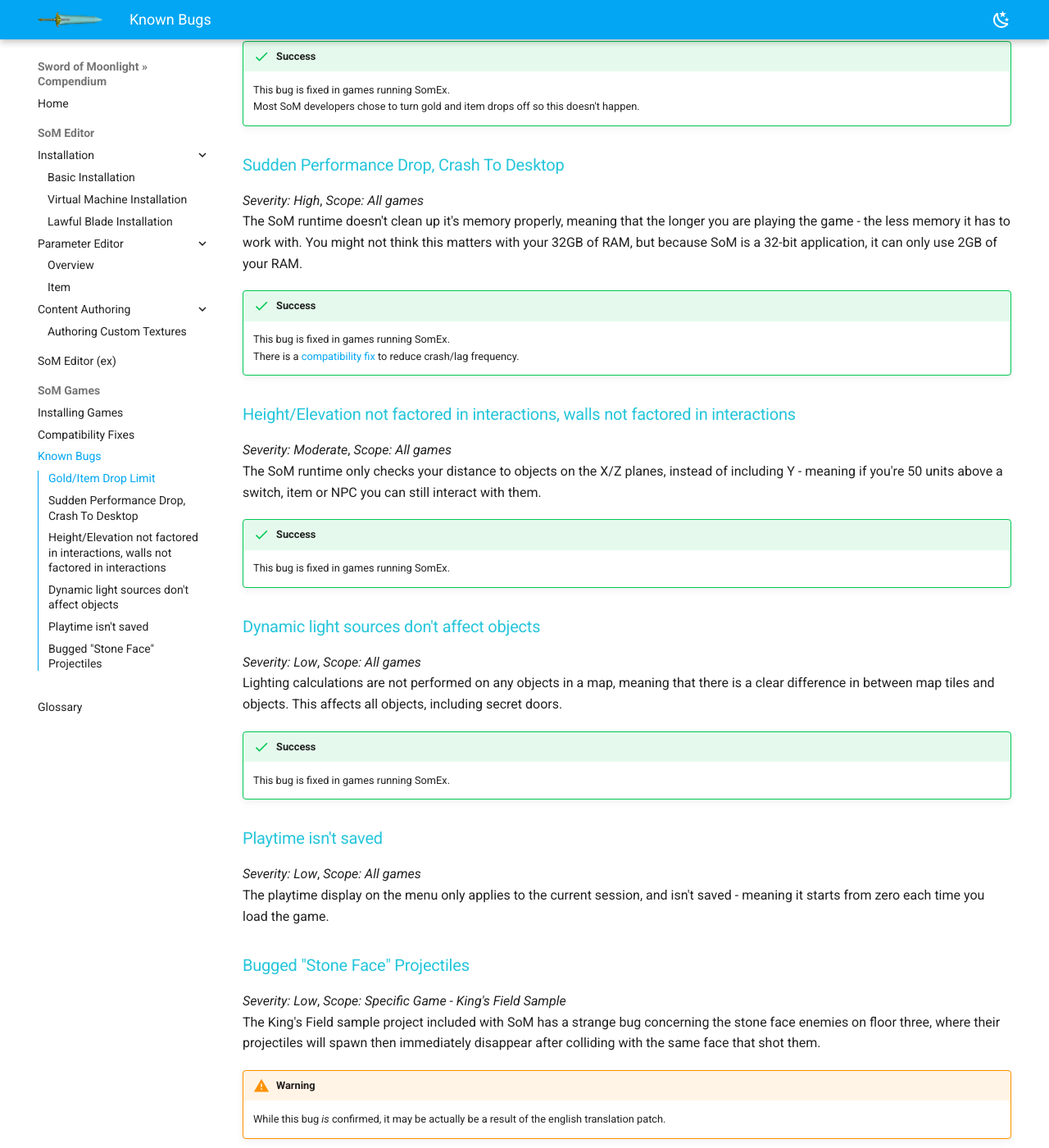
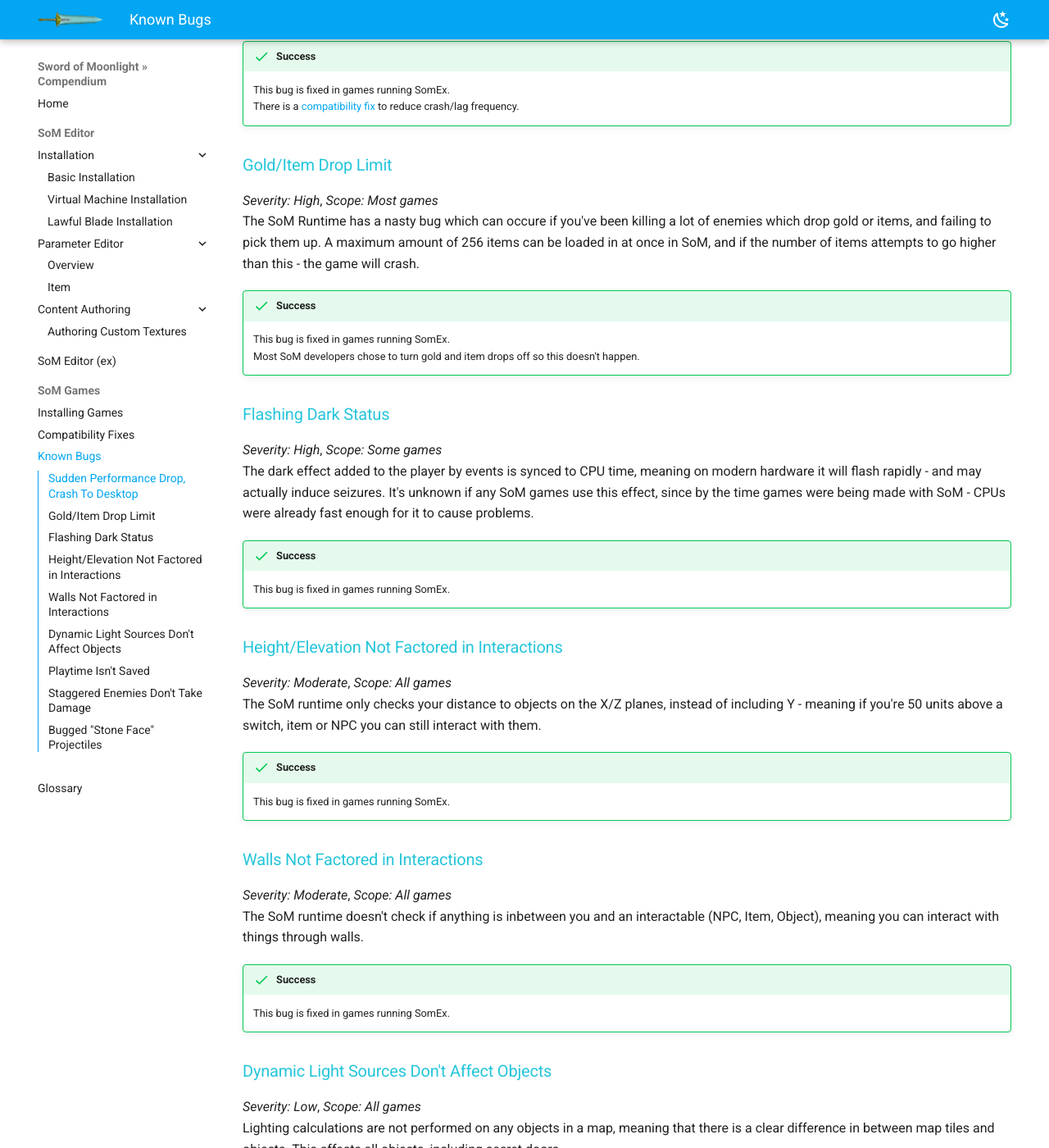
Before and after one commit to Sword-of-Moonlight/docs-of-moonlight, an MkDocs documentation site: the page built from source/docs/game/bugs-games.md, in a window 1280 px wide and 1400 px high, scrolled down 356 px. Shown: the whole window at 82% size. Built offline with MkDocs 1.6.1 and Material for MkDocs 9.7.7, drawn with Linux system fonts in a browser that asks for light colours; some of the changed text lies outside the part shown.

Commit message:
Update bugs-games.md

```diff
--- a/source/docs/game/bugs-games.md
+++ b/source/docs/game/bugs-games.md
@@ -1,4 +1,12 @@
 This is a list of SoM bugs present in every game, and some known bugs worth mentioning which are only present in specific games.
+
+### Sudden Performance Drop, Crash To Desktop
+_Severity: High_, _Scope: All games_<br/>
+The SoM runtime doesn't clean up it's memory properly, meaning that the longer you are playing the game - the less memory it has to work with. You might not think this matters with your 32GB of RAM, but because SoM is a 32-bit application, it can only use 2GB of your RAM.
+
+!!! success
+    This bug is fixed in games running SomEx.<br/>
+    There is a [compatibility fix](comp-games.md/#problem-the-game-is-running-like-shitcrashed-after-a-long-session) to reduce crash/lag frequency.
 
 ### Gold/Item Drop Limit
 _Severity: High_, _Scope: Most games_<br/>
@@ -8,35 +16,45 @@ The SoM Runtime has a nasty bug which can occure if you've been killing a lot of
     This bug is fixed in games running SomEx.<br/>
     Most SoM developers chose to turn gold and item drops off so this doesn't happen.
 
-### Sudden Performance Drop, Crash To Desktop
-_Severity: High_, _Scope: All games_<br/>
-The SoM runtime doesn't clean up it's memory properly, meaning that the longer you are playing the game - the less memory it has to work with. You might not think this matters with your 32GB of RAM, but because SoM is a 32-bit application, it can only use 2GB of your RAM.
+### Flashing Dark Status
+_Severity: High_, _Scope: Some games_<br/>
+The dark effect added to the player by events is synced to CPU time, meaning on modern hardware it will flash rapidly - and may actually induce seizures. It's unknown if any SoM games use this effect, since by the time games were being made with SoM - CPUs were already fast enough for it to cause problems.
 
 !!! success
     This bug is fixed in games running SomEx.<br/>
-    There is a [compatibility fix](comp-games.md/#problem-the-game-is-running-like-shitcrashed-after-a-long-session) to reduce crash/lag frequency.
 
-### Height/Elevation not factored in interactions, walls not factored in interactions
+### Height/Elevation Not Factored in Interactions
 _Severity: Moderate_, _Scope: All games_<br/>
 The SoM runtime only checks your distance to objects on the X/Z planes, instead of including Y - meaning if you're 50 units above a switch, item or NPC you can still interact with them.
 
 !!! success
     This bug is fixed in games running SomEx.
 
-### Dynamic light sources don't affect objects
+### Walls Not Factored in Interactions
+_Severity: Moderate_, _Scope: All games_<br/>
+The SoM runtime doesn't check if anything is inbetween you and an interactable (NPC, Item, Object), meaning you can interact with things through walls.
+
+!!! success
+    This bug is fixed in games running SomEx.
+
+### Dynamic Light Sources Don't Affect Objects
 _Severity: Low_, _Scope: All games_<br/>
 Lighting calculations are not performed on any objects in a map, meaning that there is a clear difference in between map tiles and objects. This affects all objects, including secret doors.
 
 !!! success
     This bug is fixed in games running SomEx.
 
-### Playtime isn't saved
+### Playtime Isn't Saved
 _Severity: Low_, _Scope: All games_<br/>
 The playtime display on the menu only applies to the current session, and isn't saved - meaning it starts from zero each time you load the game.
 
+### Staggered Enemies Don't Take Damage
+_Severity: Low_, _Scope: All games_<br/>
+Enemies can't be damaged again until they have recovered from its stagger animation.
+
 ### Bugged "Stone Face" Projectiles
-_Severity: Low_, _Scope: Specific Game - King's Field Sample_<br/>
-The King's Field sample project included with SoM has a strange bug concerning the stone face enemies on floor three, where their projectiles will spawn then immediately disappear after colliding with the same face that shot them.
+_Severity: Low_, _Scope: All games_<br/>
+The stone face enemies in SoM have a broken projectile spawn point, which causes the projectile to spawn inside them, immediately collide with them, and then despawn.
 
 !!! warning
     While this bug _is_ confirmed, it may be actually be a result of the english translation patch.
```
